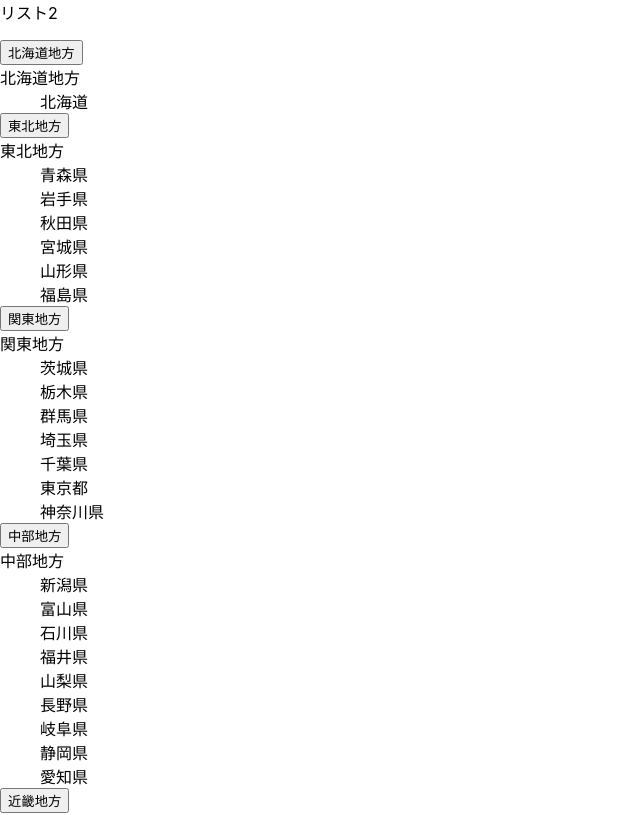
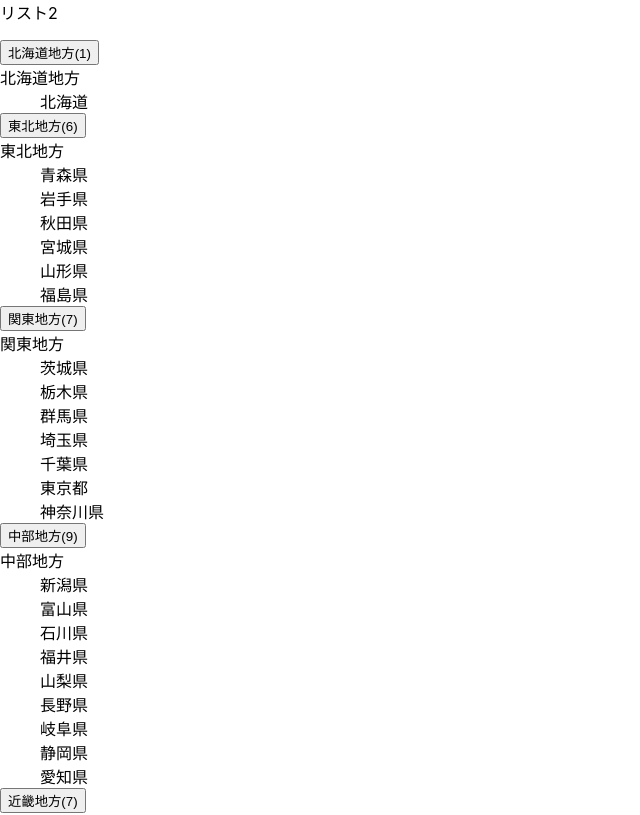
Before and after one commit to spi-kbs/dx47ts, a React (Create React App) app: page / in a window 1280 px wide. Shown: the top 815 px of the page, without its empty margins (0-640 px from the left). Built offline with nearby package versions, Linux system fonts and the light colour scheme.

Commit message:
件数表示
ボタン内に県数の表示を追加しました。

```diff
--- a/src/components/Regions.tsx
+++ b/src/components/Regions.tsx
@@ -12,22 +12,24 @@ export const RegionAccordion = ({
 
   if (isOpen) {
     return (
-      <button onClick={
-        () => setOpenRegionNames(
-          openRegionNames.filter(
-            (openRegion) => openRegion !== name
+      <div>
+        <button onClick={
+          () => setOpenRegionNames(
+            openRegionNames.filter(
+              (openRegion) => openRegion !== name
+              )
             )
-          )
-        }>{name}</button>
+        }>{name}({area.length})</button>
+      </div>
     )
   } else {
     return (
-      <>
+      <div>
         <button onClick={() => setOpenRegionNames(openRegionNames.concat(name))}>
-          {name}
+          {name}({area.length})
         </button>
         <Regions name={name} area={area} />
-      </>
+      </div>
     )
   }
 };
```
